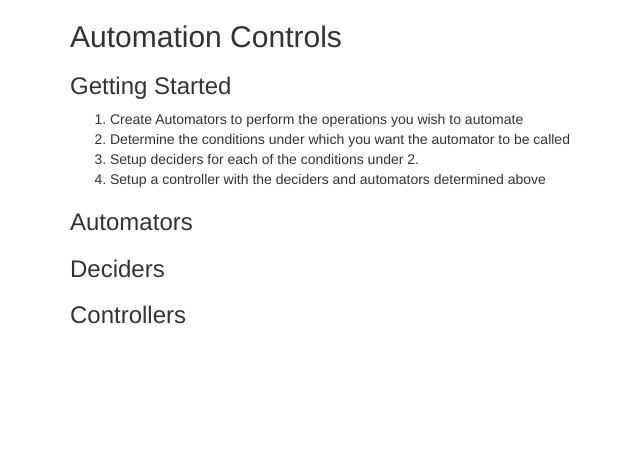
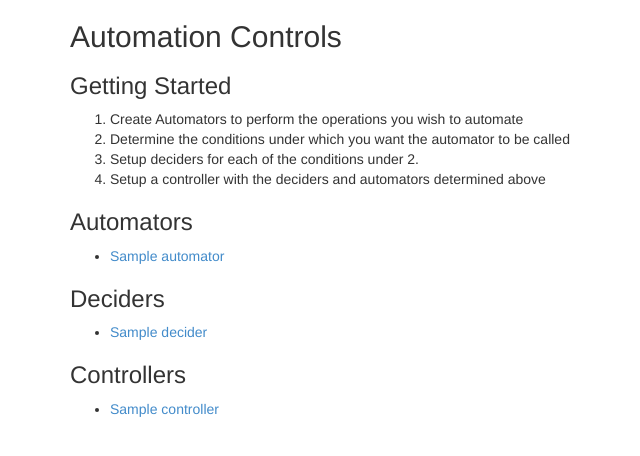
Before and after one commit to wl-net/dataview, a Django app: template automation/templates/automation/index.html in a window 1280 px wide. Shown: the part 52-508 px from the top of the page, without its empty margins (0-640 px from the left). Run offline with Django 3.2, Linux system fonts and the light colour scheme; the template is opened without the code that fills it: most values are stand-ins (such as "Sample title", 1, 10 or a date in 2020); some libraries are stand-ins or nearby versions.

Commit message:
Add basic listing

```diff
--- a/automation/templates/automation/index.html
+++ b/automation/templates/automation/index.html
@@ -12,9 +12,23 @@
 </ol>
 
 <h3>Automators</h3>
+<ul>
+{%for automator in automators%}
+  <li><a href="{{automator.id}}">{{automator}}</a></li>
+{%endfor%}
+</ul>
 
 <h3>Deciders</h3>
+<ul>
+{%for decider in deciders%}
+  <li><a href="{{decider.id}}">{{decider}}</a></li>
+{%endfor%}
+</ul>
 
 <h3>Controllers</h3>
-
+<ul>
+{%for controller in controllers%}
+  <li><a href="{%url 'automation-edit_controller' controller.id%}">{{controller}}</a></li>
+{%endfor%}
+</ul>
 {% endblock %}
```
